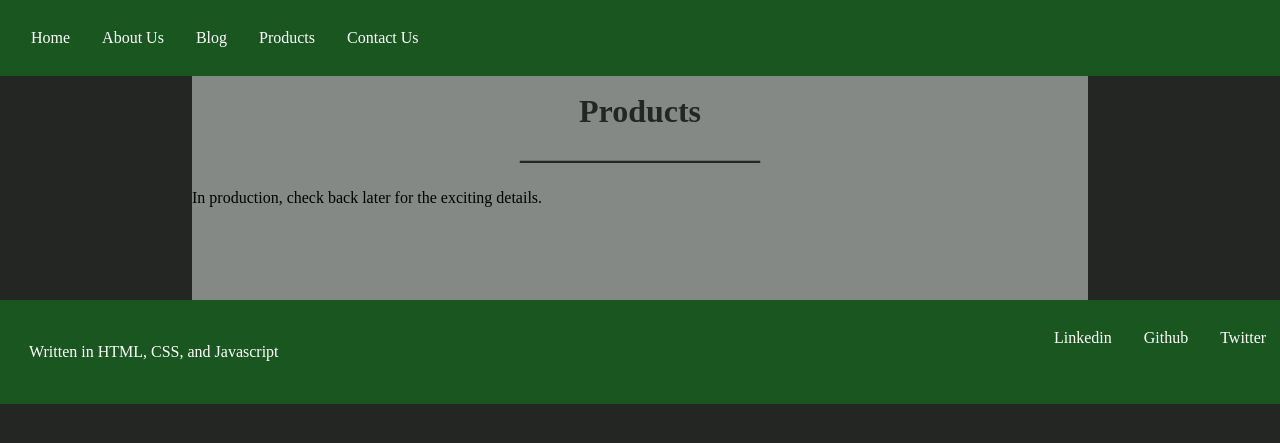
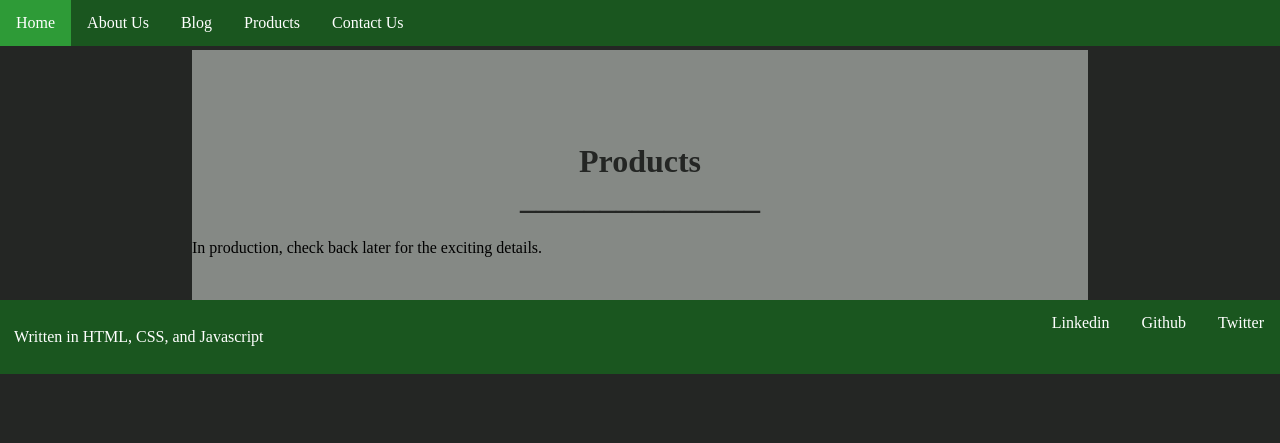
Before and after one commit to Gantrock/gantrock.github.io, a Jekyll site: the page built from products/index.html, in a window 1280 px wide. Shown: the top 443 px of the page. Built offline with Jekyll 4.4.1, drawn with Linux system fonts in a browser that asks for light colours.

Commit message:
Layout features and adjusting navBars
Testing layout features

```diff
--- a/_layouts/default.html
+++ b/_layouts/default.html
@@ -13,7 +13,9 @@
   <li class="left"><a href="\products">Products</a></li>
   <li class="left"><a href="\contact">Contact Us</a></li>
 </ul>
+<div id="contentContainer">
     {{ content }}
+</div>
 <ul id="botBar">
   <li class="left"><p>Written in HTML, CSS, and Javascript</p></li>
   <li class="right"><a href="https://twitter.com/Gantrock">Twitter</a></li>
--- a/blog/index.html
+++ b/blog/index.html
@@ -6,7 +6,7 @@
 {% for post in paginator.posts %}
   <h1><a href="{{ post.url }}">{{ post.title }}</a></h1>
   <p class="author">
-    <span class="date">{{ post.date }}</span>
+    <!--<span class="date">{{ post.date }}</span>-->
   </p>
   <div class="content">
     {{ post.content }}
--- a/css/main.css
+++ b/css/main.css
@@ -9,22 +9,27 @@
   #topBar{
     position: fixed;
     top: 0;
-    width: 99%;
+    width: 100%;
     list-style-type: none;
     margin: 0;
-    padding: 15px;
+    padding: 0;
     overflow: hidden;
     z-index: 2;
     background-color: #1a561f;
   }
   #botBar{
-    width: 99%;
+    position: relative;
+    width: 100%;
     list-style-type: none;
     margin: 0;
-    padding: 15px;
+    padding: 0;
     overflow: hidden;
     z-index: 2;
     background-color: #1a561f;
+  }
+  #contentContainer{
+    position: relative;
+    top: 50px;
   }
   h1 {
     color: #242624;
--- a/index.html
+++ b/index.html
@@ -8,10 +8,6 @@
     <link rel="stylesheet" type="text/css" href="/css/main.css">
   </head>
   <body>
-<br>
-<br>
-<br>
-<br>
 <div id="portfolio" class="content">
 <br>
   <h1>Portfolio<br>_______________</h1>
```
